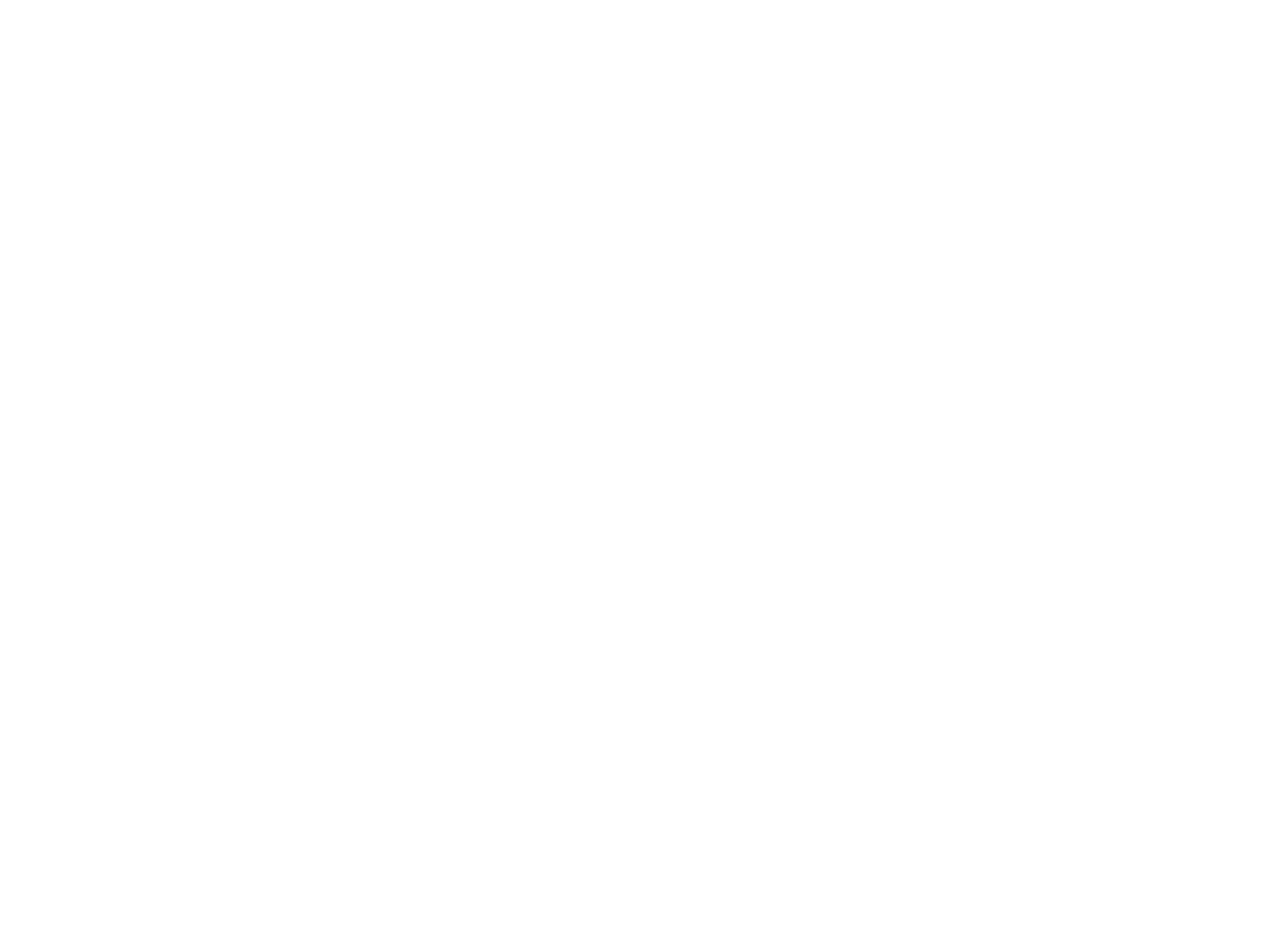
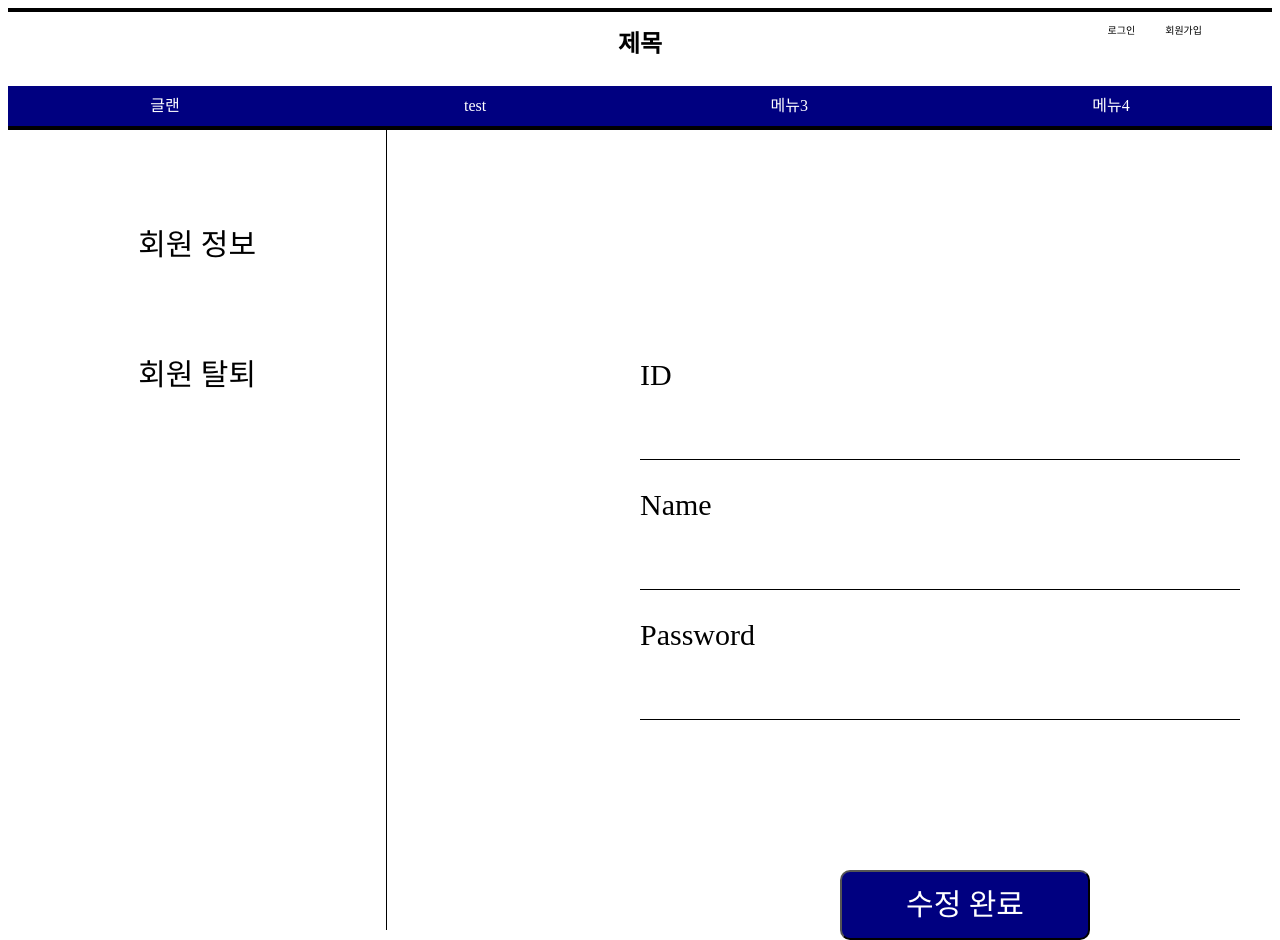
Before and after one commit to max0901/FrontTeam, a React (Create React App) app in the folder team/: page /myinfo in a window 1280 px wide. Before the commit this address had no page. Before the commit the page ends 800 px from the top, so only its background shows below. Built offline with nearby package versions, Linux system fonts and the light colour scheme.

Commit message:
"마이페이지만들기"

```diff
--- a/team/src/layout/index.js
+++ b/team/src/layout/index.js
@@ -1,8 +1,9 @@
-import { Link } from "react-router-dom";
+import { Link, useNavigate } from "react-router-dom";
 import * as Style from "./style";
 import { useRef, useEffect, useState } from "react";
 import ModalLogin from "../pages/login/modalLogin.js";
 import ModalSign from "../pages/sign/modalSign.js";
+import { useSelector } from "react-redux";
 const Layout = ({ children }) => {
   //modal창들 활성화 로직
   const [LoginModalOpen, setLoginModalOpen] = useState(false);
@@ -13,13 +14,26 @@
   const signModal = () => {
     setSignModalOpen(true);
   };
-
+  const navigator = useNavigate();
+  const { me } = useSelector((state) => state.userReducer);
+  // useEffect(() => {
+  //   if (!me) {
+  //     return;
+  //   }
+  //   navigator("/");
+  // }, [me]);
   return (
     <>
       <Style.Header>
         <Style.Title>
           <Link to="/">제목</Link>
         </Style.Title>
+        {me ? (
+          <Style.Sign>
+            <Style.LinkTo to="/myinfo">마이페이지</Style.LinkTo>
+            <Style.LinkTo to="/">로그아웃</Style.LinkTo>
+          </Style.Sign>
+        ) : (
           <Style.Sign>
             <Style.LinkTo to="" onClick={loginModal}>
               로그인
@@ -28,6 +42,7 @@
               회원가입
             </Style.LinkTo>
           </Style.Sign>
+        )}
         <Style.Menu>
           <li>
             <Link to="/glen">글랜</Link>
--- a/team/src/pages/login/modalLogin.js
+++ b/team/src/pages/login/modalLogin.js
@@ -40,7 +40,7 @@
 
   const loginHandler = useCallback(
     (e) => {
-      e.preventDefault();
+      // e.preventDefault();
       dispatch({
         type: LOGIN_R,
         data: {
@@ -48,6 +48,11 @@
           pw: pw,
         },
       });
+      if (me) {
+        setLoginModalOpen(false);
+      } else {
+        setLoginModalOpen(true);
+      }
     },
     [id, pw]
   );
--- /dev/null
+++ b/team/src/pages/myinfo/component/L/mainL.js
@@ -0,0 +1,32 @@
+import { useState } from "react";
+import { Link } from "react-router-dom";
+import MyinfoDelete from "../R/delet/infoDelet";
+import MyInfoEdit from "../R/edit/infoEdit";
+import * as style from "./style";
+const MyInfoMainL = () => {
+  const [clickState, setClickstate] = useState(false);
+  const DeleteHandler = () => {
+    setClickstate(true);
+  };
+  const EditHandler = () => {
+    setClickstate(false);
+  };
+  return (
+    <>
+      <style.MainLul>
+        <style.MainLli>
+          <Link to="" onClick={EditHandler}>
+            회원 정보
+          </Link>
+        </style.MainLli>
+        <style.MainLli>
+          <Link to="" onClick={DeleteHandler}>
+            회원 탈퇴
+          </Link>
+        </style.MainLli>
+      </style.MainLul>
+      {clickState ? <MyinfoDelete /> : <MyInfoEdit />}
+    </>
+  );
+};
+export default MyInfoMainL;
--- /dev/null
+++ b/team/src/pages/myinfo/component/L/style.js
@@ -0,0 +1,13 @@
+import styled from "styled-components";
+
+export const MainLul = styled.ul`
+  float: left;
+  width: 30%;
+
+  height: 100vh;
+  border-right: 1px solid black;
+`;
+export const MainLli = styled.li`
+  font-size: 30px;
+  margin-top: 100px;
+`;
--- /dev/null
+++ b/team/src/pages/myinfo/component/R/delet/infoDelet.js
@@ -0,0 +1,15 @@
+import * as style from "../edit/style";
+const MyinfoDelete = () => {
+  return (
+    <style.EditLine>
+      <p>ID</p>
+      <input type="text" />
+      <p>Password</p>
+      <input type="text" />
+      <style.EditBtn>
+        <button>탈퇴</button>
+      </style.EditBtn>
+    </style.EditLine>
+  );
+};
+export default MyinfoDelete;
--- /dev/null
+++ b/team/src/pages/myinfo/component/R/edit/infoEdit.js
@@ -0,0 +1,17 @@
+import * as style from "./style";
+const MyInfoEdit = () => {
+  return (
+    <style.EditLine>
+      <p>ID</p>
+      <input type="text" />
+      <p>Name</p>
+      <input type="text" />
+      <p>Password</p>
+      <input type="text" />
+      <style.EditBtn>
+        <button>수정 완료</button>
+      </style.EditBtn>
+    </style.EditLine>
+  );
+};
+export default MyInfoEdit;
--- /dev/null
+++ b/team/src/pages/myinfo/component/R/edit/style.js
@@ -0,0 +1,27 @@
+import styled from "styled-components";
+export const EditLine = styled.div`
+  width: 50%;
+  float: right;
+  margin-top: 200px;
+  /* background-color: grey; */
+  text-align: left;
+  font-size: 30px;
+  & input {
+    width: 600px;
+    height: 40px;
+    border: none;
+    border-bottom: 1px solid black;
+    outline: none;
+    font-size: 20px;
+  }
+`;
+export const EditBtn = styled.div`
+  margin: 150px 0 0 200px;
+  & button {
+    background-color: #000080;
+    width: 250px;
+    height: 70px;
+    border-radius: 10px;
+    color: white;
+  }
+`;
--- /dev/null
+++ b/team/src/pages/myinfo/index.js
@@ -0,0 +1,11 @@
+import Layout from "../../layout";
+import MyInfoMainL from "./component/L/mainL";
+
+const MyInfo = () => {
+  return (
+    <Layout>
+      <MyInfoMainL />
+    </Layout>
+  );
+};
+export default MyInfo;
--- a/team/src/pages/testPage/componenet/main.js
+++ /dev/null
@@ -1,37 +0,0 @@
-import { useEffect, useRef, useState } from "react";
-import styled from "styled-components";
-const TestMain = () => {
-  const [scrollY, setScrollY] = useState(0);
-  const onScroll = () => {
-    const scrollteep = window.scrollY;
-    const scrollTop = document.getElementById("test").scrollTop;
-    setScrollY(scrollTop);
-  };
-  return (
-    <div className="app">
-      <Page1 id="test" onScroll={onScroll}></Page1>
-      <Page2>이벤트발생위치2</Page2>
-      <Page3>이벤트발생위치3</Page3>
-    </div>
-  );
-};
-export default TestMain;
-
-const Page1 = styled.div`
-  width: 1200px;
-  height: 1000px;
-  margin: 0 auto;
-  background-color: grey;
-`;
-const Page2 = styled.div`
-  width: 1200px;
-  height: 1000px;
-  margin: 0 auto;
-  background-color: blue;
-`;
-const Page3 = styled.div`
-  width: 1200px;
-  height: 1000px;
-  margin: 0 auto;
-  background-color: green;
-`;
--- a/team/src/pages/testPage/index.js
+++ /dev/null
@@ -1,11 +0,0 @@
-import Layout from "../../layout";
-import TestMain from "./componenet/main";
-
-const TestPage = () => {
-  return (
-    <Layout>
-      <TestMain />
-    </Layout>
-  );
-};
-export default TestPage;
--- a/team/src/route/path.js
+++ b/team/src/route/path.js
@@ -1,8 +1,8 @@
 import Glen from "../pages/glenfidic";
 
 import Main from "../pages/main/index.js";
+import MyInfo from "../pages/myinfo";
 
-import TestPage from "../pages/testPage";
 const routes = () => [
   {
     path: "/",
@@ -14,8 +14,8 @@
     element: <Glen />,
   },
   {
-    path: "/test",
-    element: <TestPage />,
+    path: "/myinfo",
+    element: <MyInfo />,
   },
 ];
 export default routes;
```
Lines whose indentation alone changed are shown as unchanged.
